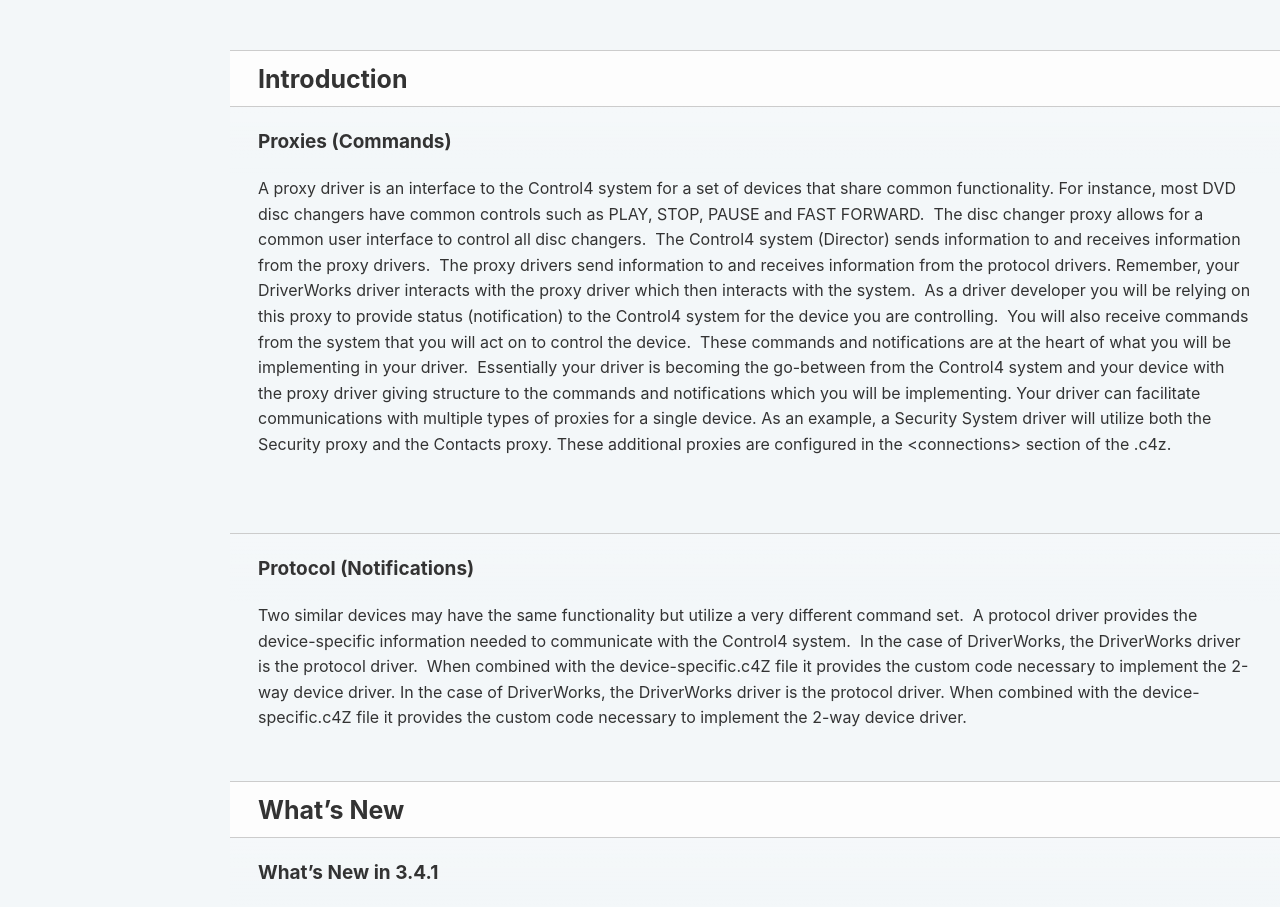
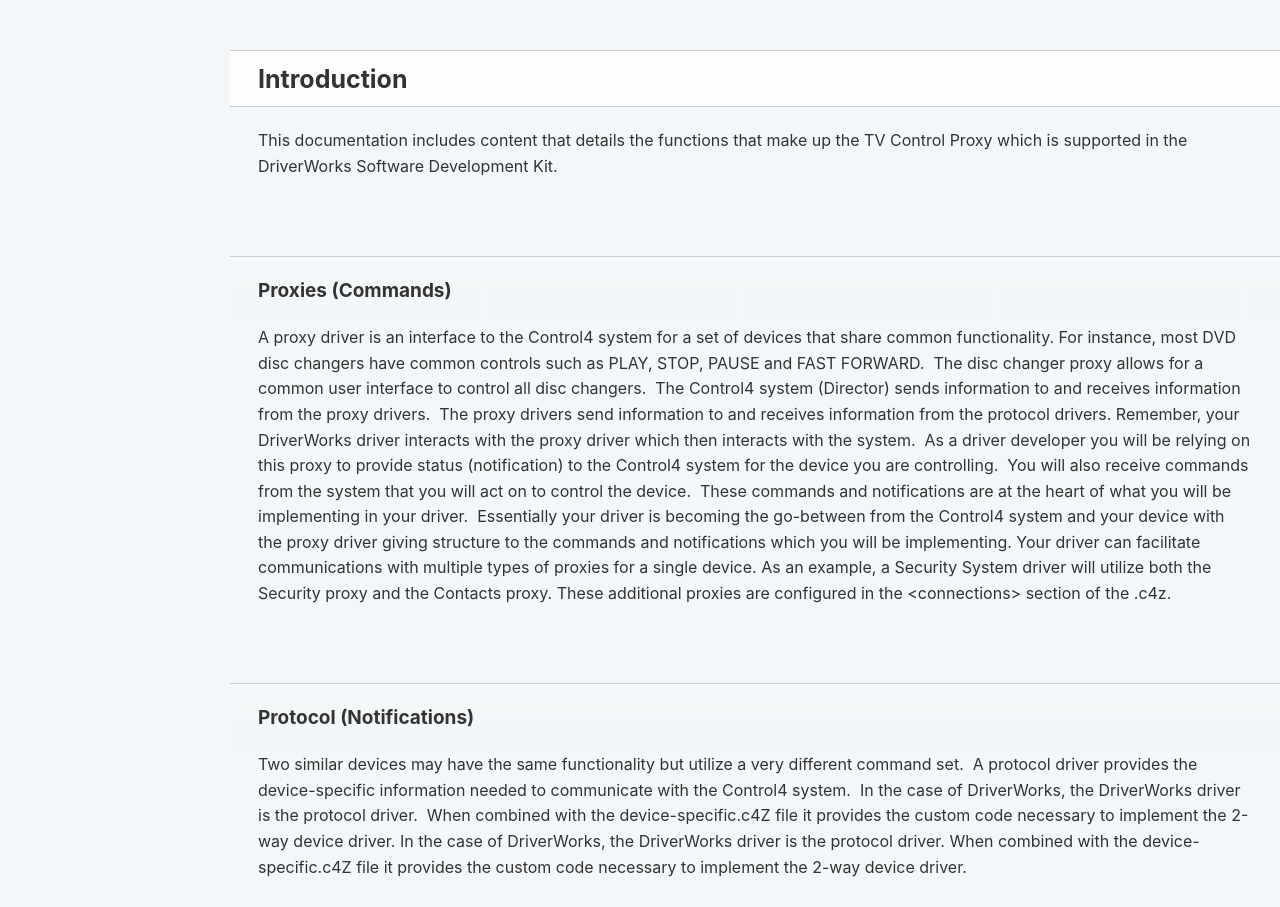
Before and after one commit to snap-one/docs-driverworks-proxyprotocol-tv, a plain HTML site: page index.html in a window 1280 px wide. Shown: the part 1366-2273 px from the top of the page. Drawn offline with Linux system fonts and the light colour scheme.

Commit message:
Deploying to gh-pages from @ snap-one/docs-driverworks-proxyprotocol-tv@38679dcfc7453c667285d052319fc43e0446e671 🚀

```diff
--- a/index.html
+++ b/index.html
@@ -790,6 +790,8 @@
 <p><a href="www.control4.com">http://www.control4.com</a></p>
 <h1 id='introduction'>Introduction</h1>
 
+<p>This documentation includes content that details the functions that make up the TV Control Proxy which is supported in the DriverWorks Software Development Kit.</p>
+
 <h2 id='introduction-proxies-commands'>Proxies (Commands)</h2>
 
 <p>A proxy driver is an interface to the Control4 system for a set of devices that share common functionality. For instance, most DVD disc changers have common controls such as PLAY, STOP, PAUSE and FAST FORWARD.  The disc changer proxy allows for a common user interface to control all disc changers.  The Control4 system (Director) sends information to and receives information from the proxy drivers.  The proxy drivers send information to and receives information from the protocol drivers.
```
